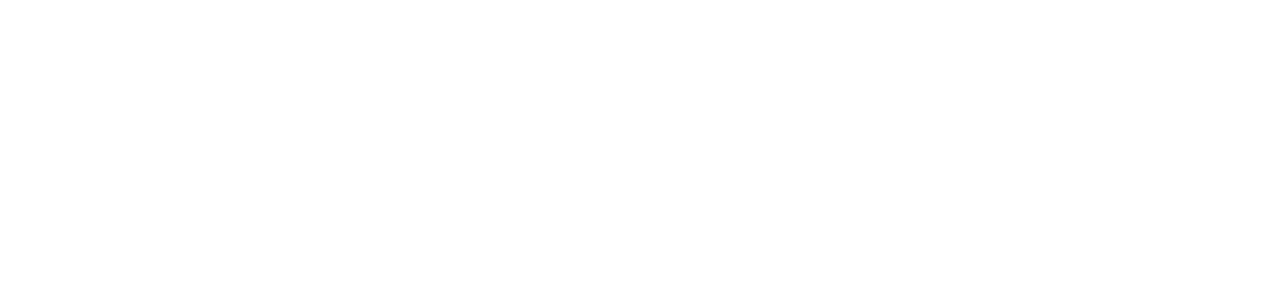
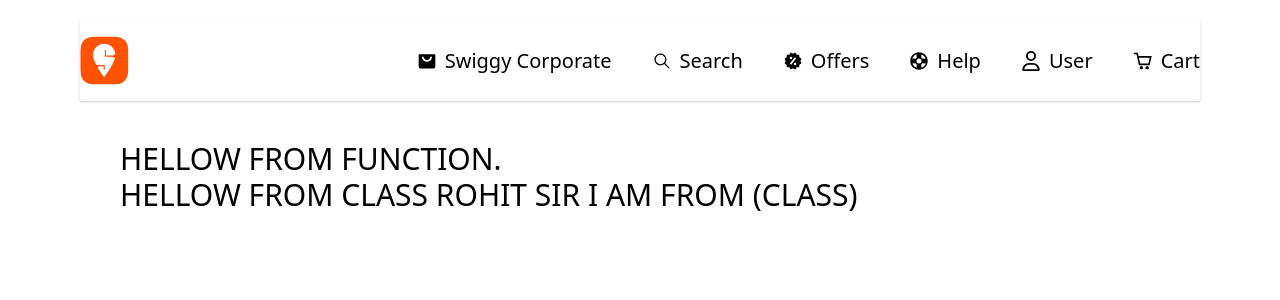
Before and after one commit to rohitmishra21/swiggyApp, a React (Vite) app: page /user in a window 1280 px wide. Before the commit this address had no page. Shown: the top 300 px of the page. Built offline with nearby package versions, Linux system fonts and the light colour scheme.

Commit message:
practice with class base component

```diff
--- a/src/components/Nav.jsx
+++ b/src/components/Nav.jsx
@@ -37,7 +37,7 @@
         {
             id: 5,
             text: "User",
-            to: "SwiggyCoprate",
+            to: "user",
             icon: <FaRegUser />
 
         },
--- /dev/null
+++ b/src/components/User.jsx
@@ -0,0 +1,14 @@
+import React from 'react'
+import UserFunction from './UserFunction'
+import UserClass from './UserClass'
+
+const User = () => {
+    return (
+        <div className='p-10 text-3xl uppercase'>
+            <UserFunction />
+            <UserClass name={ "rohit sir i am from (class) "} />
+        </div>
+    )
+}
+
+export default User
--- /dev/null
+++ b/src/components/UserClass.jsx
@@ -0,0 +1,16 @@
+import React from "react"
+
+class UserClass extends React.Component {
+
+    constructor(props) {
+        super(props)
+    }
+    render() {
+        return (
+            <h1>hellow from class {this.props.name}</h1>
+
+        )
+    }
+}
+
+export default UserClass
--- /dev/null
+++ b/src/components/UserFunction.jsx
@@ -0,0 +1,11 @@
+import React from 'react'
+
+const UserFunction = () => {
+  return (
+    <div>
+      <h1>hellow from function.</h1>
+    </div>
+  )
+}
+
+export default UserFunction
--- a/src/main.jsx
+++ b/src/main.jsx
@@ -5,6 +5,7 @@
 import { BrowserRouter, Route, Routes } from 'react-router-dom'
 import Body from './components/Body.jsx'
 import Menu from './components/Menu.jsx'
+import User from './components/User.jsx'
 
 createRoot(document.getElementById('root')).render(
 
@@ -14,6 +15,7 @@
         <Route path='/' element={<Body />} />
         <Route path='/menu/:id' element={<Menu />} />
         <Route path='SwiggyCoprate' element={<SwiggyCoprate />} />
+        <Route path='user' element={<User />} />
       </Route>
     </Routes>
   </BrowserRouter>
```
